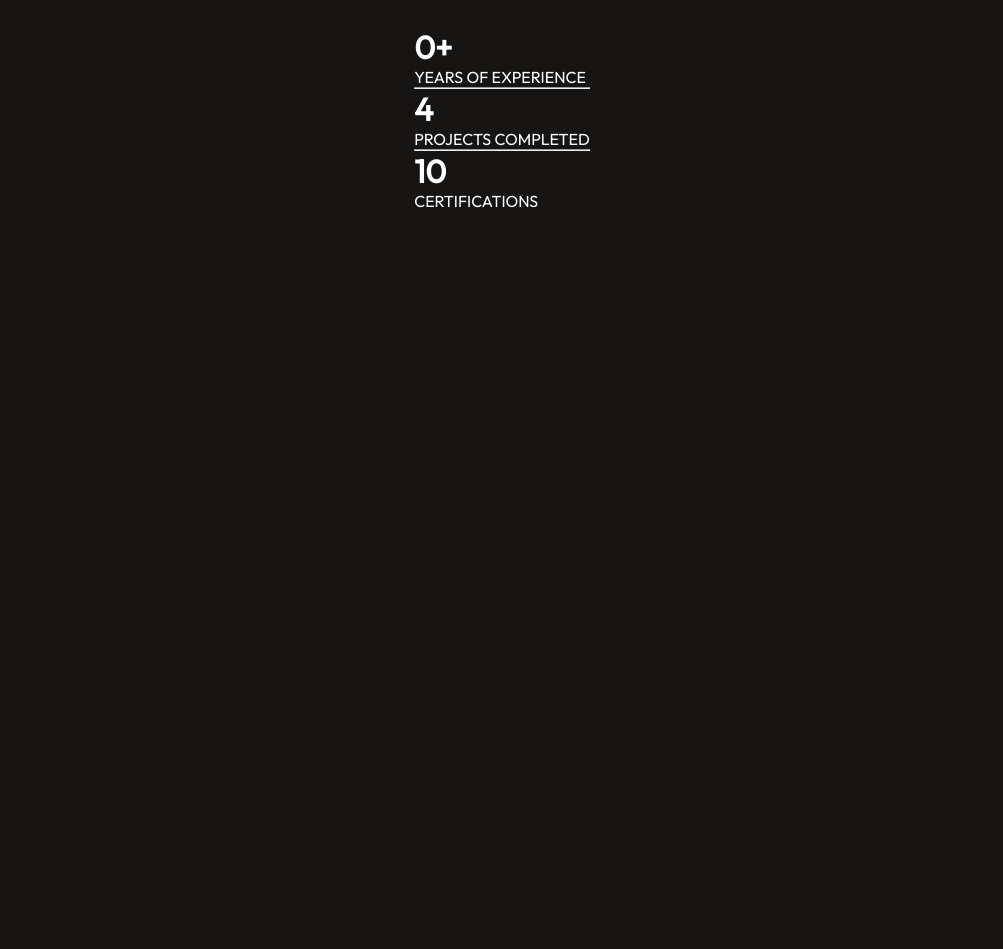
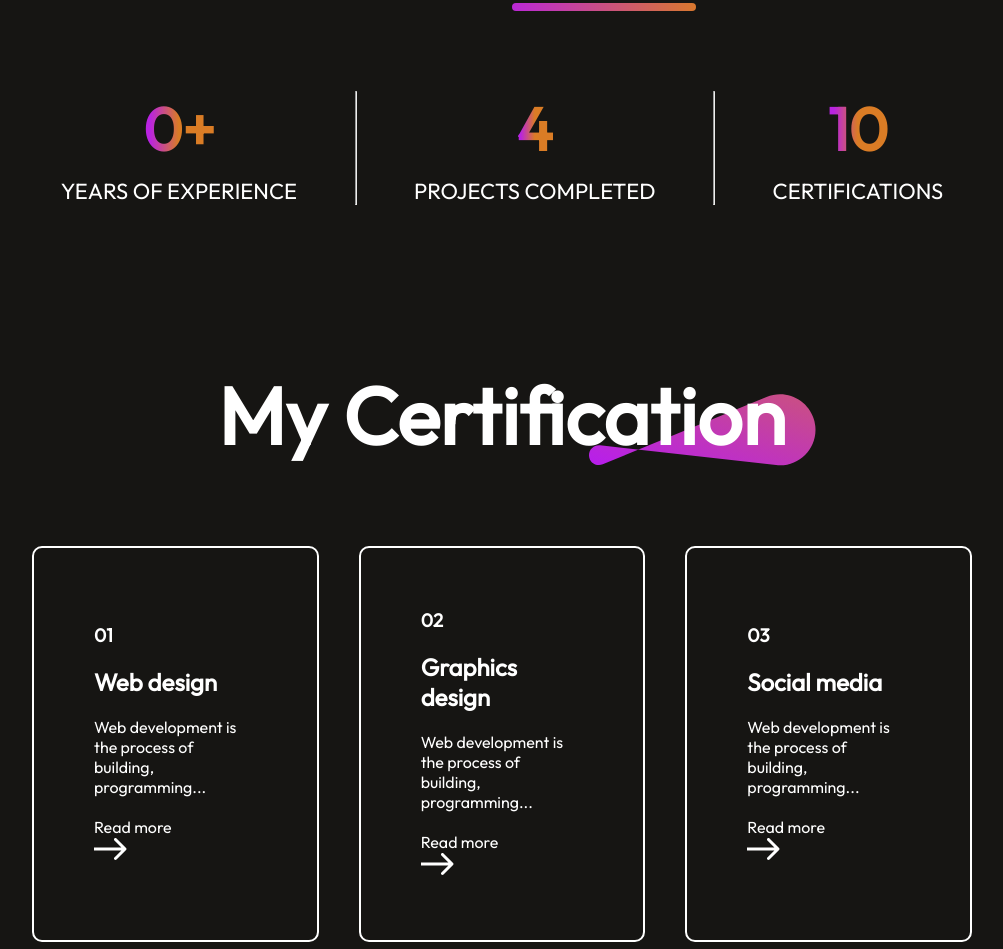
Before and after one commit to shamel-rai/Shamel-rai-Protfolio, a React (Vite) app: page / in a window 1280 px wide. Shown: the part 2123-3072 px from the top of the page, without its empty margins (138-1141 px from the left). Before the commit the page ends 2334 px from the top, so only its background shows below. Built offline with nearby package versions, Linux system fonts and the light colour scheme.

Commit message:
Certitifaction working stage

```diff
--- a/src/App.jsx
+++ b/src/App.jsx
@@ -1,6 +1,7 @@
 
 import './App.css'
 import About from './components/About/About'
+import Certification from './components/Certification/Certification'
 import Hero from './components/Hero/Hero'
 import Navbar from './components/Navbar/Navbar'
 
@@ -12,6 +13,7 @@ function App() {
       <Navbar />
       <Hero />
       <About />
+      <Certification />
     </div>
   )
 }
--- a/src/components/About/About.jsx
+++ b/src/components/About/About.jsx
@@ -24,7 +24,7 @@ export default function About() {
                         <div className="skill-info"><p> <p>HTML & CSS</p><hr style={{ width: "50%" }} /></p></div>
                         <div className="skill-info"><p> <p>ReactJs</p><hr style={{ width: "50%" }} /></p></div>
                         <div className="skill-info"><p> <p>JavaScript</p><hr style={{ width: "50%" }} /></p></div>
-                        <div className="skill-info"><p> <p>Java</p><hr style={{ width: "50%" }} /></p></div>
+                        <div className="skill-info"><p> <p>Java</p><hr style={{ width: "40%" }} /></p></div>
 
                     </div>
                 </div>
--- a/src/components/About/about.css
+++ b/src/components/About/about.css
@@ -51,8 +51,62 @@
 }
 
 .skill-info {
-    display: flex;
     gap: 50px;
     align-items: center;
     transition: 0.4s;
 }
+
+.skill-info p {
+    min-width: 150px;
+    font-size: 24px;
+    font-weight: 500px;
+}
+
+.skill-info hr {
+    outline: none;
+    border: none;
+    width: 50%;
+    border-radius: 50%;
+    height: 8px;
+    border-radius: 50px;
+    background: linear-gradient(264deg, #DA7C25 -5.09%, #B923E1 106.28%);
+}
+
+.about-achievements {
+    display: flex;
+    width: 100%;
+    justify-content: space-around;
+    margin-bottom: 80px;
+}
+
+.about-achievement {
+    display: flex;
+    flex-direction: column;
+    align-items: center;
+    gap: 10px;
+    transform: 0.5s;
+}
+
+.about-achievement h1 {
+    font-size: 60px;
+    font-weight: 700;
+    background: linear-gradient(270deg, #DA7C25 50.41%, #B923E1 90.25%);
+    background-clip: text;
+    -webkit-background-clip: text;
+    -webkit-text-fill-color: transparent;
+}
+
+.about-achievement p {
+    font-size: 22px;
+    font-weight: 500;
+}
+
+.skill-info:hover {
+    transform: scale(1.05);
+    transition: 0.5s;
+}
+
+.about-achievement:hover {
+    transform: scale(1.15);
+    transition: 0.5s;
+}
--- /dev/null
+++ b/src/components/Certification/Certification.jsx
@@ -0,0 +1,27 @@
+import './certification.css';
+import theme_pattern from '../../assets/theme_pattern.svg';
+import ServicesData from '../../assets/services_data';
+import arrowIcon from '../../assets/arrow_icon.svg';
+export default function Certification() {
+    return (
+        <div className='certification'>
+            <div className="certification-title">
+                <h1>My Certification</h1>
+                <img src={theme_pattern} alt="" />
+            </div>
+            <div className="certification-container">
+                {ServicesData.map((service, index) => {
+                    return <div className='certification-card' key={index}>
+                        <h3>{service.s_no}</h3>
+                        <h2>{service.s_name}</h2>
+                        <p>{service.s_desc}</p>
+                        <div className='service-radmore'>
+                            <p>Read more</p>
+                            <img src={arrowIcon} alt="" />
+                        </div>
+                    </div>
+                })}
+            </div>
+        </div>
+    )
+}
--- /dev/null
+++ b/src/components/Certification/certification.css
@@ -0,0 +1,44 @@
+.certification {
+    display: flex;
+    flex-direction: column;
+    align-items: center;
+    justify-content: center;
+    gap: 80px;
+    margin: 80px 170px;
+}
+
+.certification-title {
+    position: relative;
+}
+
+.certification-title h1 {
+    padding: 0px 30px;
+    font-size: 80px;
+    font-weight: 600;
+}
+
+.certification-title img {
+    position: absolute;
+    bottom: 0;
+    right: 0;
+    z-index: -1;
+}
+
+.certification-card {
+    display: flex;
+    flex-direction: column;
+    justify-content: center;
+    gap: 20px;
+    padding: 60px;
+    border-radius: 10px;
+    border: 2px solid white;
+    transition: 0.5s;
+    cursor: pointer;
+}
+
+.certification-container {
+    display: grid;
+    grid-template-columns: 1fr 1fr 1fr;
+    gap: 40px;
+    margin-bottom: 80px;
+}
```
